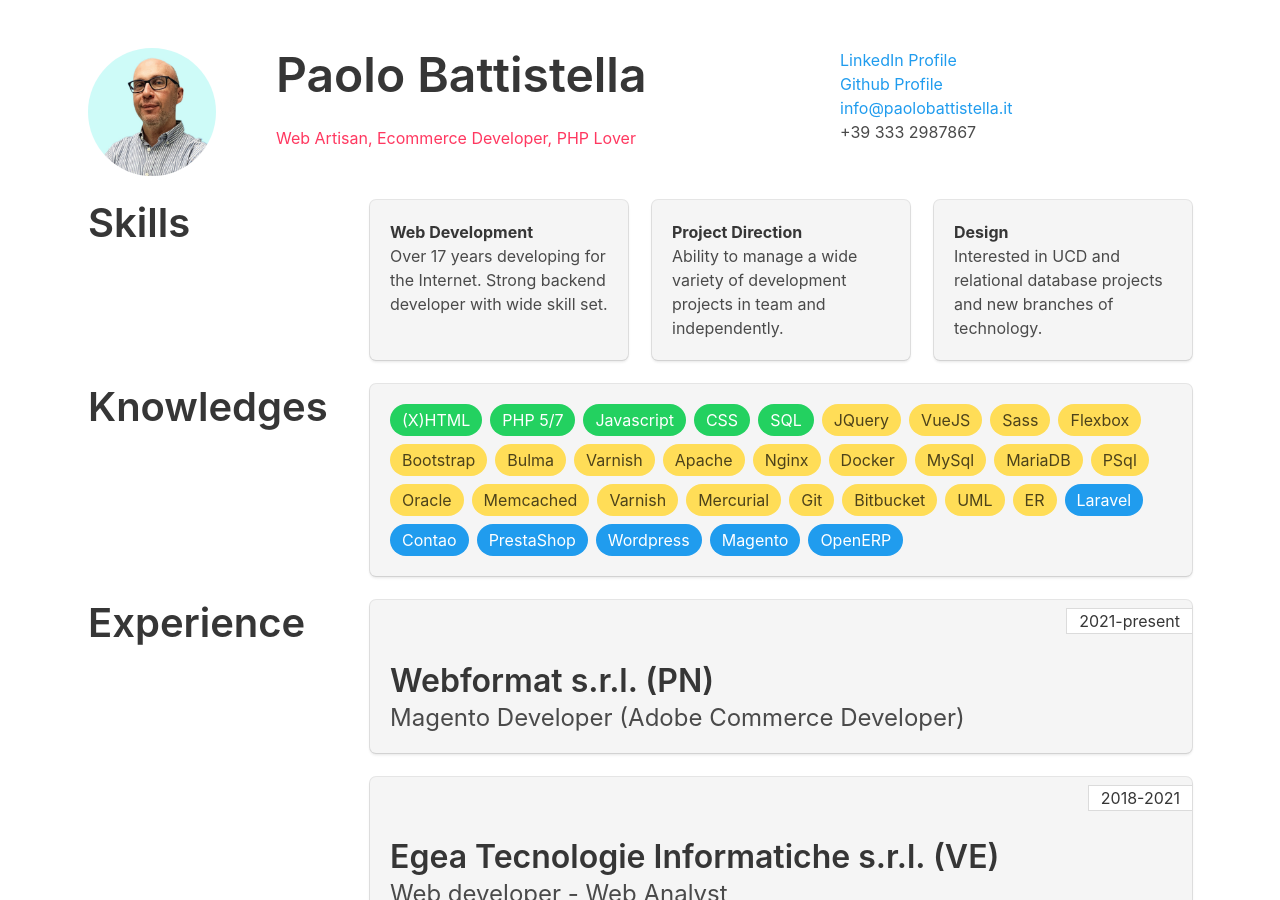
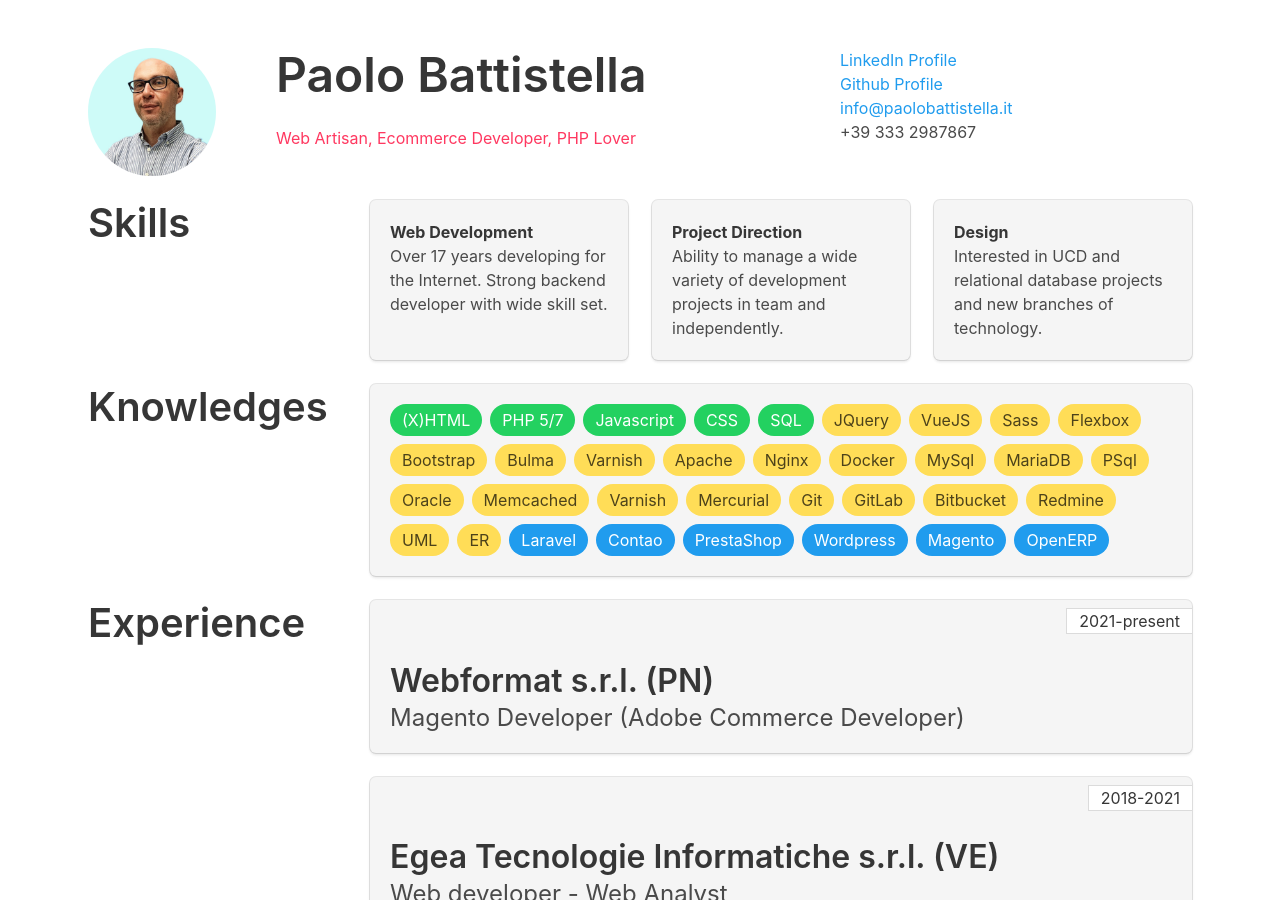
Before and after one commit to paolobattistella/paolobattistella_it, a Jekyll site: the page built from index.html, in a window 1280 px wide and 900 px high. Built offline with Jekyll 4.4.1, drawn with Linux system fonts in a browser that asks for light colours; comment, search, counter and statistics services are not loaded.

Commit message:
ADD redmine and gitlab to skills

```diff
--- a/index.html
+++ b/index.html
@@ -62,7 +62,9 @@ title: PaoloBattistella.it | Web Artisan
                 <span class="tag is-warning is-medium is-rounded">Varnish</span>
                 <span class="tag is-warning is-medium is-rounded">Mercurial</span>
                 <span class="tag is-warning is-medium is-rounded">Git</span>
+                <span class="tag is-warning is-medium is-rounded">GitLab</span>
                 <span class="tag is-warning is-medium is-rounded">Bitbucket</span>
+                <span class="tag is-warning is-medium is-rounded">Redmine</span>
                 <span class="tag is-warning is-medium is-rounded">UML</span>
                 <span class="tag is-warning is-medium is-rounded">ER</span>
                 <span class="tag is-info is-medium is-rounded">Laravel</span>
```
